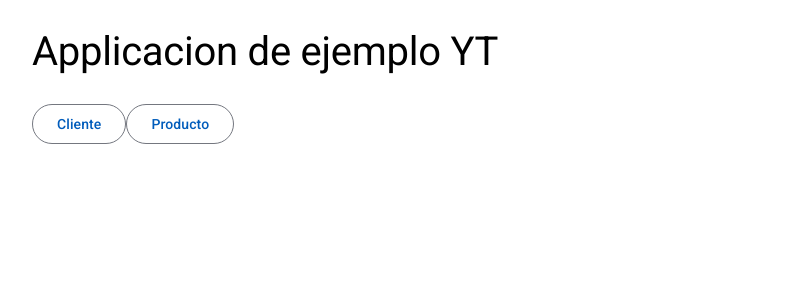
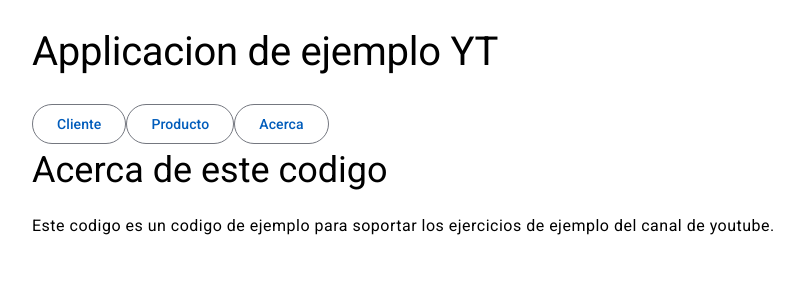
Before and after one commit to mberthely/youtube-code, an Angular app in the folder yt-angular/: page /acerca in a window 1280 px wide. Before the commit this address led to /. Shown: the top 300 px of the page, without its empty margins (158-958 px from the left). Built offline with nearby package versions, Linux system fonts and the light colour scheme.

Commit message:
ejemplo router link y navegacion

```diff
--- a/yt-angular/src/app/app.routes.ts
+++ b/yt-angular/src/app/app.routes.ts
@@ -1,8 +1,10 @@
 import { Routes } from '@angular/router';
 import { ClienteComponent } from './features/cliente/cliente.component';
 import { ProductoComponent } from './features/producto/producto.component';
+import { AcercaComponent } from './features/acerca/acerca.component';
 
 export const routes: Routes = [
     { path: 'cliente', component: ClienteComponent },
     { path: 'producto', component: ProductoComponent },
+    { path: 'acerca', component: AcercaComponent },
 ];
--- /dev/null
+++ b/yt-angular/src/app/features/acerca/acerca.component.html
@@ -0,0 +1,4 @@
+<h2>Acerca de este codigo</h2>
+<p>Este codigo es un codigo de ejemplo para soportar los ejercicios
+    de ejemplo del canal de youtube.
+</p>
--- a/yt-angular/src/app/features/menu/menu.component.html
+++ b/yt-angular/src/app/features/menu/menu.component.html
@@ -1,2 +1,3 @@
 <button mat-stroked-button [routerLink]="[ '/cliente']">Cliente</button>
 <button mat-stroked-button [routerLink]="[ '/producto']">Producto</button>
+<button mat-stroked-button [routerLink]="[ '/acerca']">Acerca</button>
```
Also changed, not shown: yt-angular/src/app/features/acerca/acerca.component.ts (added, +12 -0 lines), yt-angular/src/app/features/acerca/acerca.component.scss (added), 1 other file (tests, documents, lock files or other folders).
